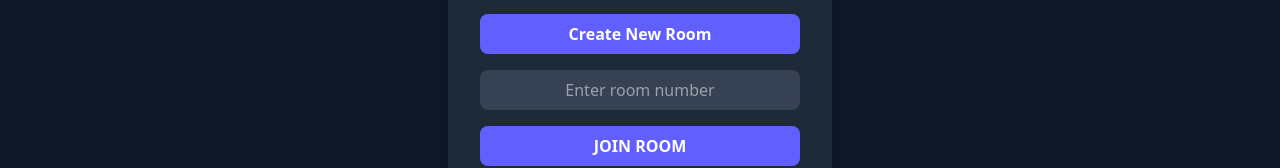
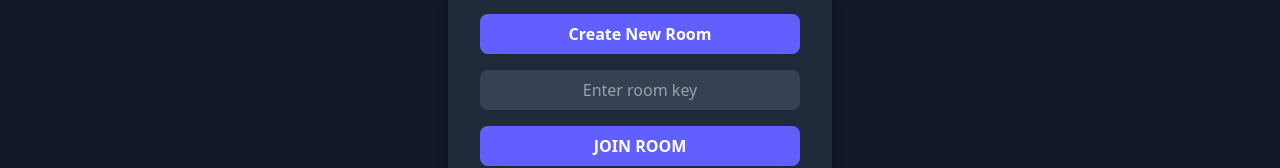
Before and after one commit to harshavardanan/Collaborative-editor, a React (Vite) app in the folder client/: page / in a window 1280 px wide. Shown: the part 374-542 px from the top of the page. Built offline with nearby package versions, Linux system fonts and the light colour scheme; no server answers.

Commit message:
fixing bugs

```diff
--- a/client/src/Home.tsx
+++ b/client/src/Home.tsx
@@ -60,7 +60,7 @@ export default function Home() {
           </button>
           <input
             type="text"
-            placeholder="Enter room number"
+            placeholder="Enter room key"
             name="roomName"
             value={roomName}
             onChange={(e) => setRoomName(e.target.value)}
```
